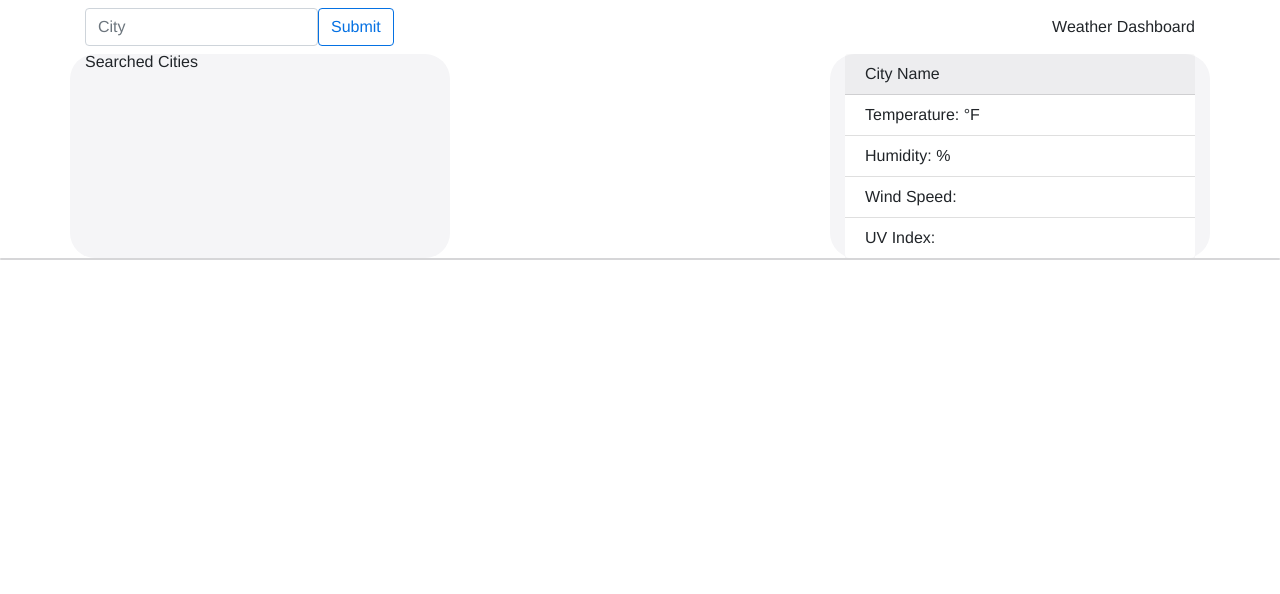
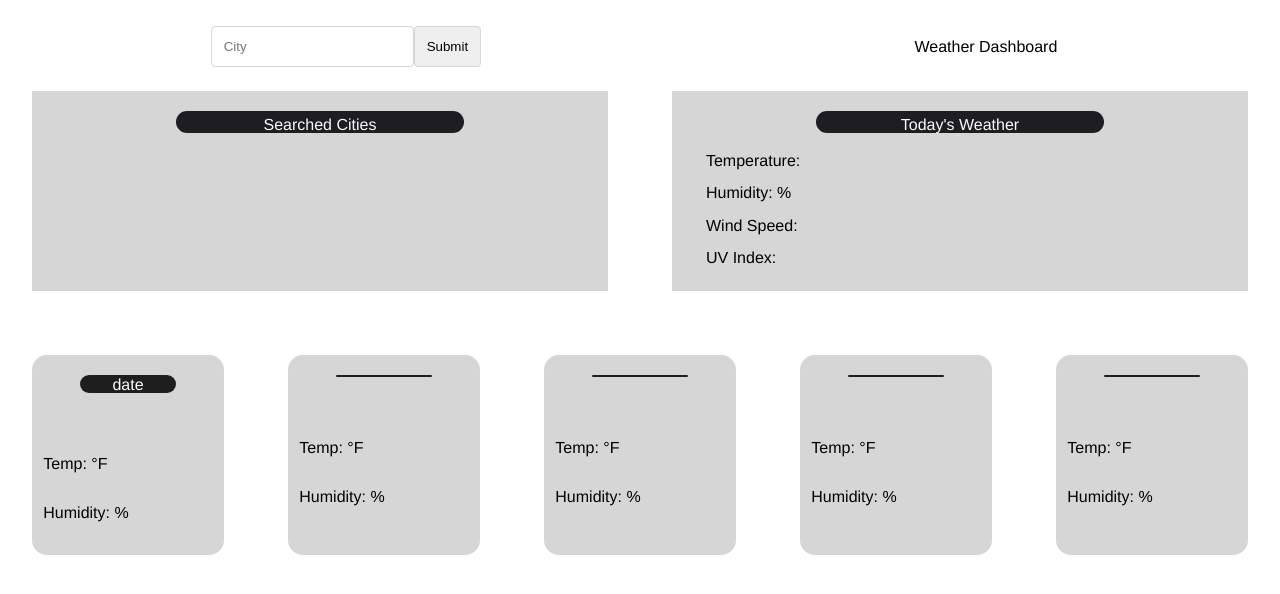
Before and after one commit to legit-jb/weather-dashboard, a website: page index.html in a window 1280 px wide. Drawn offline with nearby package versions, Linux system fonts and the light colour scheme; files that its build step writes are made by us from their sources.

```diff
--- a/assets/css/style.css
+++ b/assets/css/style.css
@@ -12,43 +12,199 @@
     font-family: helvetica, Arial, sans-serif;
   }
 
+  /* GENERAL ELEMENTS */
+  .sticky {
+    position: fixed;
+    top: 0;
+    width: 100%;
+  }
+
+  body {
+    padding-top: 40px;
+  }
+
+  section {
+    margin-top: 2%;
+    margin-bottom: 2%;
+  }
+
   button {
 
   }
 
+  ul {
+    width: 90%;
+    height: 65%;
+    display: flex;
+    flex-direction: column;
+    justify-content: space-around;
+    padding: 2%;
+    margin: 0%
+  }
+
+  li {
+    list-style-type:none;
+    padding: 1%;
+    margin: 0;
+  }
+
+  .row {
+    display: flex;
+    justify-content: space-around;
+    flex-wrap: wrap;
+    width: 100%;
+  }
+
+  input[type=text]{
+    width: 100%;
+    padding: 12px;
+    border: 1px solid var(--jgray);
+    border-radius: 4px;
+    box-sizing: border-box;
+    margin-top: 6px;
+    margin-bottom: 16px;
+    resize: vertical;
+  }
+
   .btn {
-      color: var(--jblue);
-      border-color: var(--jblue);
+    padding: 12px;
+    border: 1px solid var(--jgray);
+    border-radius: 4px;
+    box-sizing: border-box;
+    margin-top: 6px;
+    margin-bottom: 16px;
+    resize: vertical;
   }
 
   .btn:hover {
-    border-color: var(--jblue);
-      background-color: var(--jblue);
+    border-color: var(--jblack);
+    background-color: var(--jblack);
+    color: var(--jwhite);
   }
 
   .btn:active, .btn:focus {
-      background-color: var(--jdarkblue);
-      border-color: var(--jdarkblue);
+      background-color: var(--jwhite);
+      border-color: var(--jblack);
+      color: var(--jblack);
   }
 
-  #searchedCities, #weatherDay {
-      background-color: var(--joffwhite);
-      border: 0px var(--jblack) solid;
-      border-radius: 25px;
+  #title {
+    padding: 12px;
+    box-sizing: border-box;
+    margin-top: 6px;
+    margin-bottom: 16px;
+    resize: vertical;
   }
 
-  #temp::after {
+  .card {
+    display: flex;
+    flex-direction: column;
+    align-items: center;
+    margin: 2%;
+    width: 45%;
+    height: 200px;
+    background-color: var(--jgray);
+
+    /* align-items: left; */
+  }
+
+  #citySearEl {
+    display: flex;
+  }
+
+  .navbar {
+    margin-top: 20px;
+    margin-bottom: 10px;
+    justify-content: space-around;
+    align-items: center;
+    height: 40px;
+
+  }
+
+  /* CURRENT WEATHER */
+  .city-name {
+
+  }
+
+
+  .card-header {
+    text-align: center;
+    padding-top: 1%;
+    margin-top: 20px;
+    width: 50%;
+    background-color: var(--jblack);
+    border-radius: 15px;
+    color: var(--jwhite);
+  }
+
+  /* #searchedCities, #weatherDay {
+    width: 48%;
+    height: 200px;
+  } */
+
+  .temp::after {
     content:"\00b0""F";
   }
 
-  #humidity::after {
+  .humidity::after {
     content:"%";
   }
 
-  #fiveDay {
-      background-color: var(--joffwhite);
+  .five {
+    margin: 1%;
+    width: 15%;
+    min-width: 120px;
+    border-radius: 15px;
   }
 
-  .list-custom {
-      background-color: var(--joffwhite);
+  .five ul {
+    margin-top: 10px;
   }
+
+  @media screen and (max-width: 600px) {
+    section {
+      margin-top: 0;
+      margin-bottom: 0;
+    }
+
+    .card {
+      min-width: 200px;
+      width: 35%;
+      margin: 2%;
+      padding:5%;
+      border-radius: 0;
+    }
+
+    .card-header{
+      margin-top: 5px;
+      margin-bottom: 10px;
+    }
+
+    #searchedCities {
+      width: 70%;
+    }
+
+    ul {
+      height: 70%;
+    }
+  }
+
+  @media screen and (max-width: 500px) {
+    /* section {
+      margin-top: 0;
+      margin-bottom: 0;
+    } */
+
+    .card, #searchedCities {
+      min-width: 200px;
+      width: 100%;
+      margin: 2%;
+      padding:5%;
+      border-radius: 0;
+    }
+
+    .card-header{
+      margin-top: 5px;
+      margin-bottom: 10px;
+    }
+  }
--- a/assets/js/script.js
+++ /dev/null
@@ -1,44 +0,0 @@
-
-// fetch request gets a list of all the repos for the node.js organization
-
-const citySearchEl = document.querySelector("#submit");
-const cityName = document.querySelector('#citySearch');
-const appId = "f642abd07680d52d301698bab489005d";
-
-cityClickHandler = (event) => {
-    event.preventDefault()
-    const tempEl = document.querySelector("#temp");
-    const humidityEl = document.querySelector("#humidity");
-    const wind = document.querySelector("#wind");
-
-
-
-    const city = cityName.value;
-    // TODO use a different api to get the longitude and latitude
-    const requestUrl = `https://api.openweathermap.org/data/2.5/weather?q=${city}&units=imperial&appid=${appId}`;
-
-    fetch(requestUrl)
-        .then(response => response.json())
-        .then(data => {
-            console.log (data);
-            // const { coord: { lat }, coord: { lon }, main: { temp }, main: { humidity }, wind: { speed } } = data;
-            // tempEl.innerHTML = temp;
-            // humidityEl.innerHTML = humidity;
-            // wind.innerHTML = speed;
-            // uvRequest(lat, lon);
-        });
-}
-
-uvRequest = (lat, lon) => {
-    const uvRequestUrl =`https://api.openweathermap.org/data/2.5/onecall?lat=${lat}&lon=${lon}&units-imperial&exclude=minutely,hourly,alerts&appid=${appId}`;
-    // exclude=minutely,hourly,alerts&
-    fetch(uvRequestUrl)
-        .then (blob => blob.json())
-        .then(data => {
-            const uv = document.querySelector("#uv");
-            console.log (data);
-            const {current :{uvi}} = data;
-            uv.innerHTML = uvi;
-        });
-}
-citySearchEl.addEventListener('click', cityClickHandler);
--- a/index.html
+++ b/index.html
@@ -6,7 +6,7 @@
     <meta name="viewport" content="width=device-width, initial-scale=1.0" />
     <meta http-equiv="X-UA-Compatible" content="IE=edge">
     <meta name="viewport" content="width=device-width, initial-scale=1.0">
-    <link rel="stylesheet" href="https://stackpath.bootstrapcdn.com/bootstrap/4.3.1/css/bootstrap.min.css" />
+    <!-- <link rel="stylesheet" href="https://stackpath.bootstrapcdn.com/bootstrap/4.3.1/css/bootstrap.min.css" /> -->
     <link rel="stylesheet" href="./assets/css/reset.css" />
     <link rel="stylesheet" href="./assets/css/style.css" />
     <title>Weather Dashboard</title>
@@ -14,40 +14,118 @@
 
 <body>
 
-    <nav class="navbar sticky-top">
-        <div class="container">
-            <form class="d-flex" id="citySearEl">
-                <input class="form-control me-2" type="text" id="citySearch" placeholder="City" aria-label="City Search">
+    <nav class="navbar row sticky">
+
+            <form id="citySearEl">
+                <input type="text" id="citySearch" placeholder="City"
+                    aria-label="City Search">
                 <button class="btn btn-outline-success" type="submit" id="submit">Submit</button>
             </form>
-            <div>Weather Dashboard</div>
-        </div>
+            <span id="title">Weather Dashboard</span>
+
     </nav>
 
-<div class="container">
-    <div class="row justify-content-between">
-        <div class="col-sm-12 col-md-4 card" id="searchedCities">Searched Cities</div>
-        <div class="col-sm-12 col-md-4 card" id="weatherDay">
-            <div class="card-header">City Name</div>
-            <ul class="list-group list-group-flush list-custom">
-                <li class="list-group-item">Temperature:
+
+    <section class="row">
+        <div class="card" id="searchedCities">
+            <label class="card-header">Searched Cities</label>
+        </div>
+        <div class="card" id="weatherDay">
+            <label class="card-header">Today's Weather</label>
+            <span id="city-name"></span>
+            <ul>
+                <li>Temperature:
                     <span id="temp"></span>
                 </li>
-                <li class="list-group-item">Humidity:
-                    <span id="humidity"></span>
+                <li>Humidity:
+                    <span class="humidity" id="humidity"></span>
                 </li>
-                <li class="list-group-item">Wind Speed:
-                    <span id="wind"></span>
+                <li>Wind Speed:
+                    <span class="wind" id="wind"></span>
                 </li>
-                <li class="list-group-item">UV Index:
-                    <span id="uv"></span>
+                <li>UV Index:
+                    <span class="uv" id="uv"></span>
                 </li>
-              </ul>
+            </ul>
         </div>
-</div>
-    </div>
-    <div class="card" id="fiveDay"></div>
-    <script src="./assets/js/script.js"></script>
+    </section>
+
+
+    <section class="row" id="fiveDay">
+        <div class="five card">
+            <header class="card-header date" id="day1-date">date</header>
+            <ul>
+                <li>
+                    <span class="condition" id="day1-condition"></span>
+                </li>
+                <li>Temp:
+                    <span class="temp" id="day1-temp"></span>
+                </li>
+                <li>Humidity:
+                    <span class="humidity" id="day1-humidity"></span>
+                </li>
+            </ul>
+        </div>
+        <div class="five card">
+            <header class="card-header date" id="day2-date"></header>
+            <ul>
+                <li>
+                    <span class="condition" id="day2-condition"></span>
+                </li>
+                <li>Temp:
+                    <span class="temp" id="day2-temp"></span>
+                </li>
+                <li>Humidity:
+                    <span class="humidity" id="day2-humidity"></span>
+                </li>
+            </ul>
+        </div>
+        <div class="five card">
+            <header class="card-header date" id="day3-date"></header>
+            <ul>
+                <li>
+                    <span class="condition" id="day3-condition"></span>
+                </li>
+                <li>Temp:
+                    <span class="temp" id="day3-temp"></span>
+                </li>
+                <li>Humidity:
+                    <span class="humidity" id="day3-humidity"></span>
+                </li>
+            </ul>
+        </div>
+        <div class="five card">
+            <header class="card-header date" id="day4-date"></header>
+            <ul>
+                <li>
+                    <span class="condition" id="day4-condition"></span>
+                </li>
+                <li>Temp:
+                    <span class="temp" id="day4-temp"></span>
+                </li>
+                <li>Humidity:
+                    <span class="humidity" id="day4-humidity"></span>
+                </li>
+            </ul>
+        </div>
+        <div class="five card">
+            <header class="card-header date" id="day5-date"></header>
+            <ul>
+                <li>
+                    <span class="condition" id="day5-condition"></span>
+                </li>
+                <li>Temp:
+                    <span class="temp" id="day5-temp"></span>
+                </li>
+                <li>Humidity:
+                    <span class="humidity" id="day5-humidity"></span>
+                </li>
+            </ul>
+        </div>
+    </section>
+
+    <script src="https://cdn.jsdelivr.net/npm/dayjs@1.10.4/dayjs.min.js"></script>
+    <script src="./assets/js/index.js"></script>
 </body>
 
 </html>
--- /dev/null
+++ b/package.json
@@ -0,0 +1,5 @@
+{
+  "dependencies": {
+    "dayjs": "^1.10.4"
+  }
+}
```
Also changed, not shown: assets/js/index.js (added, +68 -0 lines), 1 other file.
